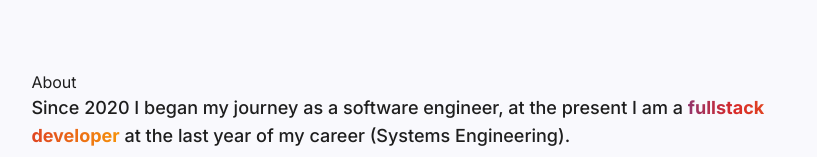
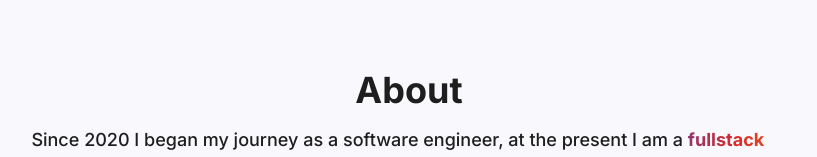
Before and after one commit to Sergionx/portfolio, a React (Vite) app: page / in a window 1280 px wide. Shown: the part 1792-1949 px from the top of the page, without its empty margins (231-1048 px from the left). Built offline with nearby package versions, Linux system fonts and the light colour scheme.

Commit message:
added base class for h2

```diff
--- a/src/index.css
+++ b/src/index.css
@@ -4,9 +4,20 @@
 @tailwind components;
 @tailwind utilities;
 
+html {
+  scroll-behavior: smooth;
+}
+
+@layer base {
+  h2 {
+    @apply text-4xl mb-4 font-bold text-center;
+  }
+}
+
 @layer utilities {
   .gradient {
     @apply bg-gradient-to-r from-tertiary-700 via-primary-600 to-secondary-500;
+    @apply dark:from-tertiary-500 dark:via-primary-500 dark:to-secondary-400;
   }
 
   .text-gradient {
```
